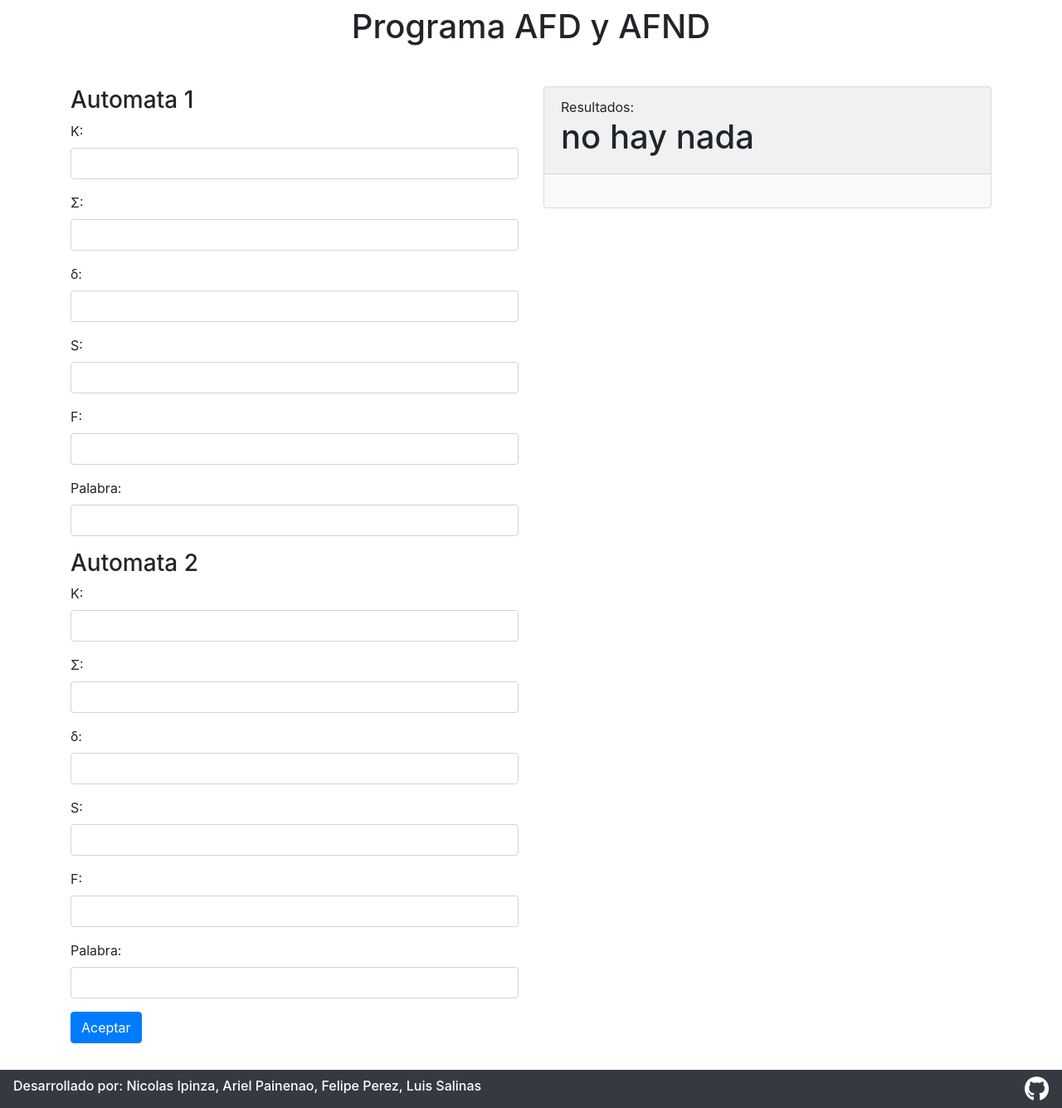
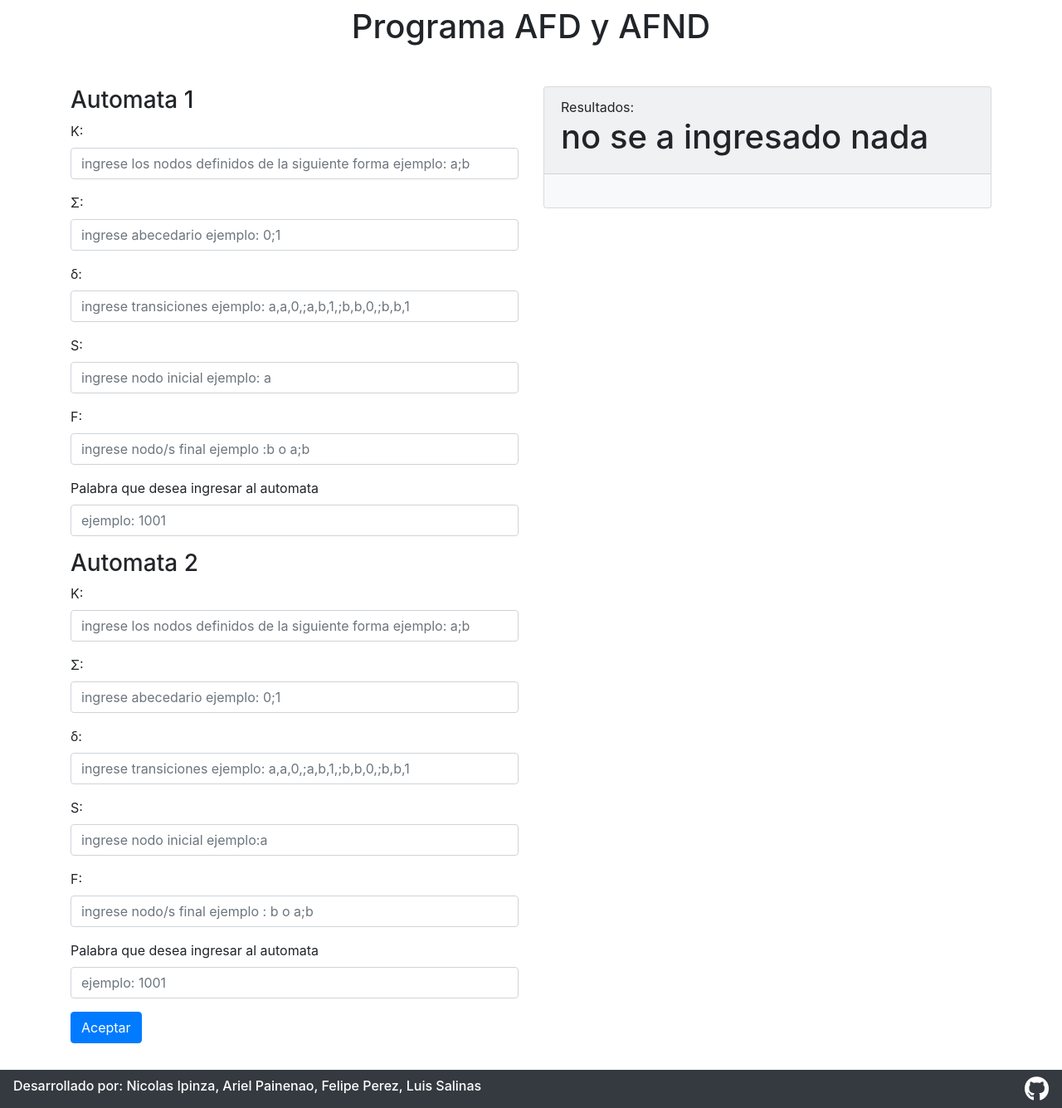
Before and after one commit to barsinsor/tarea_de_grafos_2, a Django app: page /aplicacion/ in a window 1280 px wide. Shown: the part 56-1391 px from the top of the page at 83% size. Run offline with Django 3.2, Linux system fonts and the light colour scheme; some libraries are stand-ins or nearby versions.

Commit message:
frontend
union frontend y backend

```diff
--- a/tarea_2_grafos/paginas/templates/aplicacion.html
+++ b/tarea_2_grafos/paginas/templates/aplicacion.html
@@ -23,65 +23,117 @@
                             <h3>Automata 1</h3>
                             <div class="form-group"> <!-- Definicion de nodos -->
                                 <label for="NodosDefinidos">K:</label>
-                                <input type="text" class="form-control" id="nodos1" name="nodos1" >
+                                <input type="text" class="form-control" id="nodos1" name="nodos1"placeholder="ingrese los nodos definidos de la siguiente forma ejemplo: a;b">
                             </div>
                             <div class="form-group"> <!-- Definicion de abecedario -->
                                 <label for="Abecedario">Σ:</label>
-                                <input type="text" class="form-control" id="abcdario1" name="abcdario1" >
+                                <input type="text" class="form-control" id="abcdario1" name="abcdario1"placeholder="ingrese abecedario ejemplo: 0;1">
                             </div>
                             <div class="form-group"> <!-- Definicion de transiciones -->
                                 <label for="Transiciones">δ:</label>
-                                <input type="text" class="form-control" id="transicion1" name="transicion1" >
+                                <input type="text" class="form-control" id="transicion1" name="transicion1"placeholder="ingrese transiciones ejemplo: a,a,0,;a,b,1,;b,b,0,;b,b,1" >
                             </div>
                             <div class="form-group"> <!-- Nodo inicial -->
                                 <label for="NodoInicial">S:</label>
-                                <input type="text" class="form-control" id="nodo_inicial1" name="nodo_inicial1" >
+                                <input type="text" class="form-control" id="nodo_inicial1" name="nodo_inicial1"placeholder="ingrese nodo inicial ejemplo: a" >
                             </div>
                             <div class="form-group"> <!-- Nodo Final -->
                                 <label for="NodoFinal">F:</label>
-                                <input type="text" class="form-control" id="nodo_final1" name="nodo_final1" >
+                                <input type="text" class="form-control" id="nodo_final1" name="nodo_final1" placeholder="ingrese nodo/s final ejemplo :b o a;b">
                             </div>
                             <div class="form-group"> <!-- Palabra automata -->
-                                <label for="PalabraVerificar">Palabra:</label>
-                                <input type="text" class="form-control" id="palabra1" name="palabra1" >
+                                <label for="PalabraVerificar">Palabra que desea ingresar al automata </label>
+                                <input type="text" class="form-control" id="palabra1" name="palabra1" placeholder="ejemplo: 1001" >
                             </div>
                             <h3>Automata 2</h3>
                             <div class="form-group"> <!-- Definicion de nodos -->
                                 <label for="NodosDefinidos">K:</label>
-                                <input type="text" class="form-control" id="nodos2" name="nodos2" >
+                                <input type="text" class="form-control" id="nodos2" name="nodos2" placeholder="ingrese los nodos definidos de la siguiente forma ejemplo: a;b">
                             </div>
                             <div class="form-group"> <!-- Definicion de abecedario -->
                                 <label for="Abecedario">Σ:</label>
-                                <input type="text" class="form-control" id="abcdario2" name="abcdario2" >
+                                <input type="text" class="form-control" id="abcdario2" name="abcdario2"placeholder="ingrese abecedario ejemplo: 0;1" >
                             </div>
                             <div class="form-group"> <!-- Definicion de transiciones -->
                                 <label for="Transiciones">δ:</label>
-                                <input type="text" class="form-control" id="transicion2" name="transicion2" >
+                                <input type="text" class="form-control" id="transicion2" name="transicion2"placeholder="ingrese transiciones ejemplo: a,a,0,;a,b,1,;b,b,0,;b,b,1" >
                             </div>
                             <div class="form-group"> <!-- Nodo inicial -->
                                 <label for="NodoInicial">S:</label>
-                                <input type="text" class="form-control" id="nodo_inicial2" name="nodo_inicial2" >
+                                <input type="text" class="form-control" id="nodo_inicial2" name="nodo_inicial2"placeholder="ingrese nodo inicial ejemplo:a" >
                             </div>
                             <div class="form-group"> <!-- Nodo Final -->
                                 <label for="NodoFinal">F:</label>
-                                <input type="text" class="form-control" id="nodo_final2" name="nodo_final2" >
+                                <input type="text" class="form-control" id="nodo_final2" name="nodo_final2"placeholder="ingrese nodo/s final ejemplo : b o a;b" >
                             </div>
                             <div class="form-group"> <!-- Palabra automata -->
-                                <label for="PalabraVerificar">Palabra:</label>
-                                <input type="text" class="form-control" id="palabra2" name="palabra2" >
+                                <label for="PalabraVerificar">Palabra que desea ingresar al automata </label>
+                                <input type="text" class="form-control" id="palabra2" name="palabra2" placeholder="ejemplo: 1001" >
                             </div>
                             <button type="submit" class="btn btn-primary">Aceptar</button>
                     </form>
                 <div class="col">
                     <div class="card bg-light mb-3" >
-                        <div class="card-header">Resultados:
+                        <div class="card-header">Resultados: </br>
                         {% block content %}
-                            {% if respuestas %}
-                            {%for respuesta in respuestas %}
-                                <h1>{{respuesta}}</h1>
+                            {% if inicios %}
+                            <label >transiciones de salida de la union: </label>
+                            {%for unioniniciosOrdenada in inicios %}
+                                <label>{{unioniniciosOrdenada}},</label>
                             {% endfor %}
+                            </br>
+                            <label >transiciones de llegada de la union: </label>
+                            {%for unionfinalesOrdenada in finales %}
+                                <label>{{unionfinalesOrdenada}}</label>
+                            {% endfor %}
+                            </br>
+                            <label >letras del abecedario de la union: </label>
+                            {%for unionletras in letras %}
+                                <label>{{unionletras}}</label>
+                            {% endfor %}
+                            </br>
+                            <label >nodos iniciales del autamata de la union: </label>
+                            {%for autounion.inicial in automataunionI %}
+                                <label>{{autounion.inicial}}</label>
+                            {% endfor %}
+                            </br>
+                            <label >nodos finales del autamata de la union: </label>
+                            {%for autounion.finales in automataunionF %}
+                                <label>{{autounion.finales}}</label>
+                            {% endfor %}
+                            </br>
+                            <label >nodos inciales del autamata de la interseccion: </label>
+                            {%for interInicios in interinicios %}
+                                <label>{{interInicios}}</label>
+                            {% endfor %}
+                            </br>
+                            <label >nodos finales del autamata de la interseccion: </label>
+                            {%for interFinales in interfinales %}
+                                <label>{{interFinales}}</label>
+                            {% endfor %}
+                            </br>
+                            <label >letras del abecedario de la interseccion: </label>
+                            {%for interLetras in interletras %}
+                                <label>{{interLetras}}</label>
+                            {% endfor %}
+                            </br>
+                            <label >nodos inciales del automata de la interseccion: </label>
+                            {%for variable1 in autointerI %}
+                                <label>{{variable1}}</label>
+                            {% endfor %}
+                            </br>
+                            <label >nodos finales del automata de la interseccion: </label>
+                            {%for variable2 in autointerF %}
+                            <label>{{variable2}}</label>
+                            {% endfor %}
+                            </br>
+                            <label >nodos finales del automata del complemento: </label>
+                            {%for variable3 in automatacom %}
+                            <label>{{variable3}}</label>
+                            {% endfor %}
+                            </br>
                             {% else %}
-                                <h1>no hay nada</h1>
+                                <h1>no se a ingresado nada</h1>
                             {% endif %}
                         {% endblock %}
                         </div>
--- a/tarea_2_grafos/paginas/views.py
+++ b/tarea_2_grafos/paginas/views.py
@@ -58,16 +58,6 @@ def aplicacion(request):
         letras1 = transiciones(arraytrans1,2)
         letras2 = transiciones(arraytrans2,2)
 
-        #vali = validacion(palabra1,palabra2,auto1,auto2)
-        #if(vali == 0):
-        #    print ("los abcdarios pertenecen a los automatas")
-        #if (vali == 1):
-            #print("el abcdario del automata1 no pertenece")
-        #if (vali == 2):
-            #print("el abcdario del automata2 no pertenece")
-        #else:
-            #print("problemas con la validacion")
-
         unioninicios = union(auto1, auto2, inicio1, inicio2, letras1, letras2, finales1, finales2, 0)               #Entrega los datos de la union
         unionfinales = union(auto1, auto2, inicio1, inicio2, letras1, letras2, finales1, finales2, 1)
         unionletras = union(auto1, auto2, inicio1, inicio2, letras1, letras2, finales1, finales2, 2)
@@ -83,10 +73,23 @@ def aplicacion(request):
         auto1Com.finales = complemento (auto1)
         NodosLista1 = crearNodos(finales1, letras1, auto1)
         NodosLista2 = crearNodos(finales2, letras2, auto2)
-
-        for i in unioninicios.split(';'):
-            if i not in uninicios1:
-                uninicios1.append(i)
-        autounion.nodos = uninicios1
+        unioniniciosOrdenada=ordenar(unioninicios)
+        unionfinalesOrdenada=ordenar(unionfinales)
+        autounion.nodos = unioniniciosOrdenada
+        variable1=autoInter.iniciales
+        variable2=autoInter.finales
+        variable3=auto1Com.finales
+        contexto={'inicios':unioniniciosOrdenada,
+                  'finales':unionfinalesOrdenada,
+                  'letras':unionletras,
+                  'automataunionI':autounion.inicial,
+                  'automataunionF':autounion.finales,
+                  'interinicios':interInicios,
+                  'interfinales':interFinales,
+                  'interletras':interLetras,
+                  'autointerI':variable1,
+                  'autointerF':variable2,
+                  'automatacom':variable3
+                }
         return render(request,'aplicacion.html',contexto)
     return render(request, 'aplicacion.html')
```
Also changed, not shown: tarea_2_grafos/paginas/funciones.py (+7 -0 lines).
